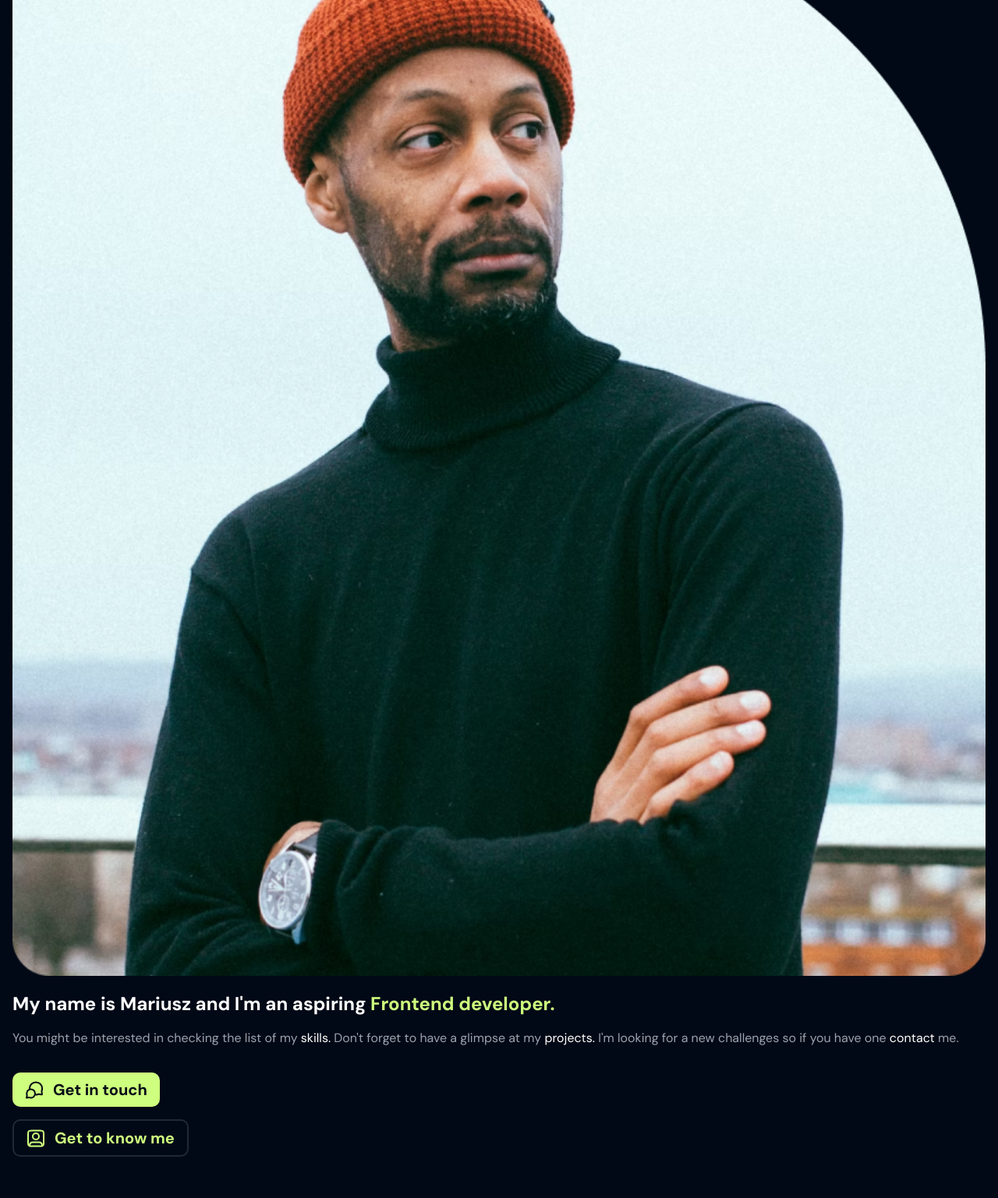
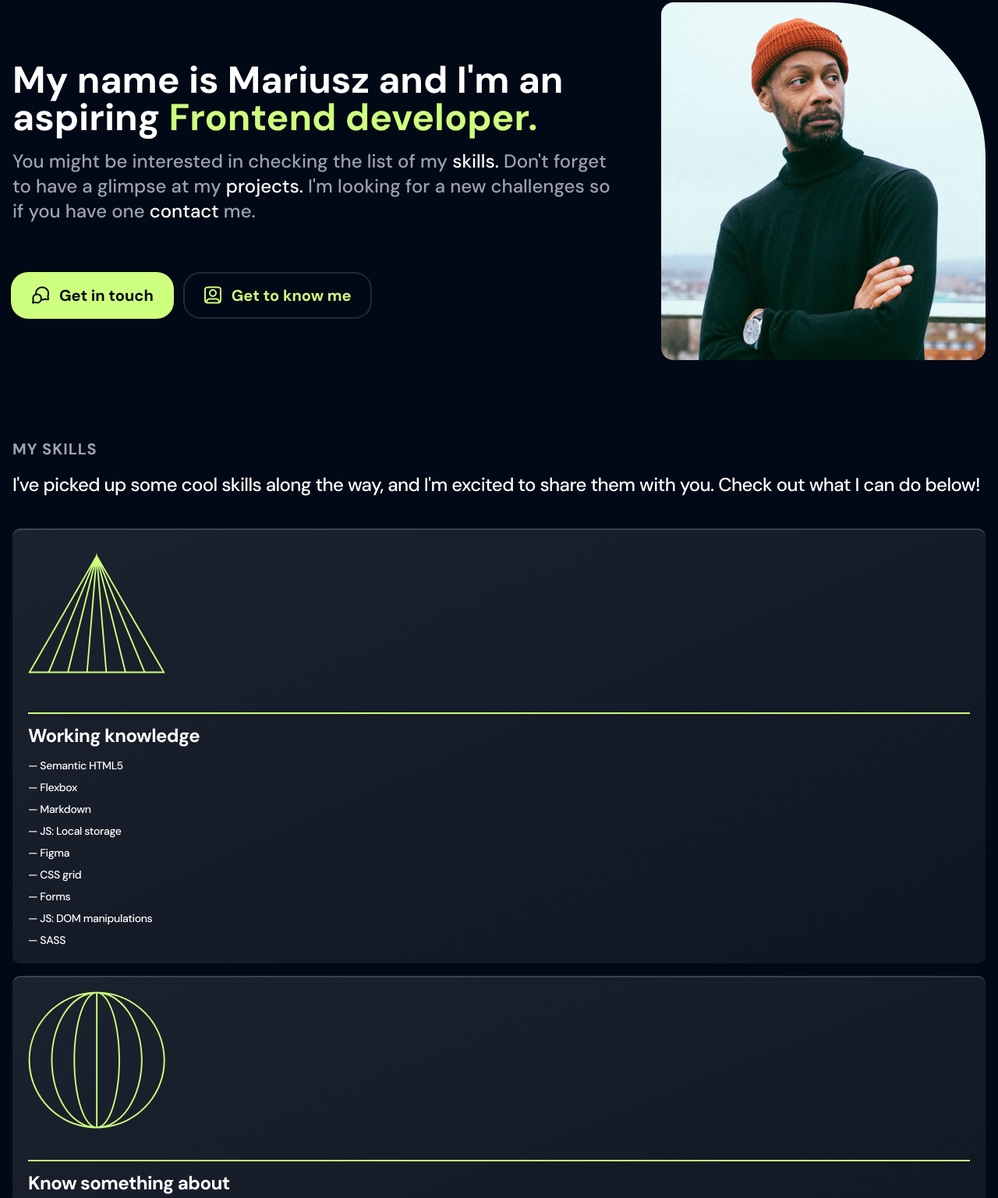
Before and after one commit to mariuszwuteefowicz/portfolio2024, a website built with Parcel: page src/index.html in a window 1280 px wide. Shown: the part 225-1762 px from the top of the page at 78% size. Built offline with nearby package versions, Linux system fonts and the light colour scheme.

Commit message:
add desktop styles for about section

```diff
--- a/src/index.html
+++ b/src/index.html
@@ -31,16 +31,17 @@
             </nav>
         </header>
 
-       <section class="mx-auto max-w-wtf mb-20" id="about">
-            <img class="w-full mb-5" src="images/Maciek.png" alt="Maciek">
-            <h1 class="text-2xl font-bold mb-4">My name is Mariusz and I'm an aspiring <span class="text-accent">Frontend developer.</span></h1>
-            <p class="text-gray-400 mb-8">You might be interested in checking the list of my <a href="#skills" class="text-white">skills.</a> Don't forget to have a glimpse at my <a href="#projects" class="text-white">projects.</a> I'm looking for a new challenges so if you have one <a href="#contact" class="text-white">contact</a> me.</p>
-            <div class="flex flex-col items-start gap-4">
-                <a class="bg-accent text-bg flex gap-3 font-bold text-xl py-2 px-4 items-center rounded-wtf" href="#contact"><img src="images/chat.svg" alt=""> Get in touch</a>
-                <a class="bg-bg text-accent flex gap-3 font-bold text-xl py-2 px-4 items-center rounded-wtf border-lightGray border-2" href="#skills"><img src="images/user.svg" alt=""> Get to know me</a>
+       <section class="mx-auto max-w-wtf mb-20 md:pt-32 md:flex md:justify-between items-center md:gap-12" id="about">
+            <img class="w-full md:w-[26rem] mb-5 md:order-2" src="images/Maciek.png" alt="Maciek">
+            <div class=" max-w-3xl">
+                <h1 class="text-2xl md:text-3xl lg:text-5xl md:leading-snug font-bold mb-4">My name is Mariusz and I'm an aspiring <span class="text-accent">Frontend developer.</span></h1>
+                <p class="text-gray-400 md:mb-16 mb-8 md:text-2xl font-medium">You might be interested in checking the list of my <a href="#skills" class="text-white">skills.</a> Don't forget to have a glimpse at my <a href="#projects" class="text-white">projects.</a> I'm looking for a new challenges so if you have one <a href="#contact" class="text-white">contact</a> me.</p>
+                <div class="flex flex-col md:flex-row items-start gap-4">
+                    <a class="bg-accent text-bg flex gap-3 font-bold text-xl py-2 px-4 md:py-3.5 md:px-6 items-center rounded-wtf md:rounded-wtf-xl ring-accent ring-2" href="#contact"><img src="images/chat.svg" alt=""> Get in touch</a>
+                    <a class="bg-bg text-accent flex gap-3 font-bold text-xl py-2 px-4 md:py-3.5 md:px-6 items-center rounded-wtf md:rounded-wtf-xl ring-lightGray ring-2" href="#skills"><img src="images/user.svg" alt=""> Get to know me</a>
+                </div>
             </div>
        </section>
-
        <section class="max-w-wtf mx-auto mb-32" id="skills">
             <h2 class="text-gray-400 text-xl tracking-wider font-bold mb-4">MY SKILLS</h2>
             <p class="text-2xl font-medium tracking-tight mb-10">I've picked up some cool skills along the way, and I'm excited to share them with you. Check out what I can do below!</p>
--- a/tailwind.config.js
+++ b/tailwind.config.js
@@ -17,7 +17,8 @@ module.exports = {
             'wtf': '82rem'
       },
       borderRadius: {
-        'wtf': '0.625rem'
+        'wtf': '0.625rem',
+        'wtf-xl': '1.25rem'
       },
       boxShadow: {
         'innerlight': 'inset 0 2px 0 0 rgba(255,255,255,0.15)',
```
